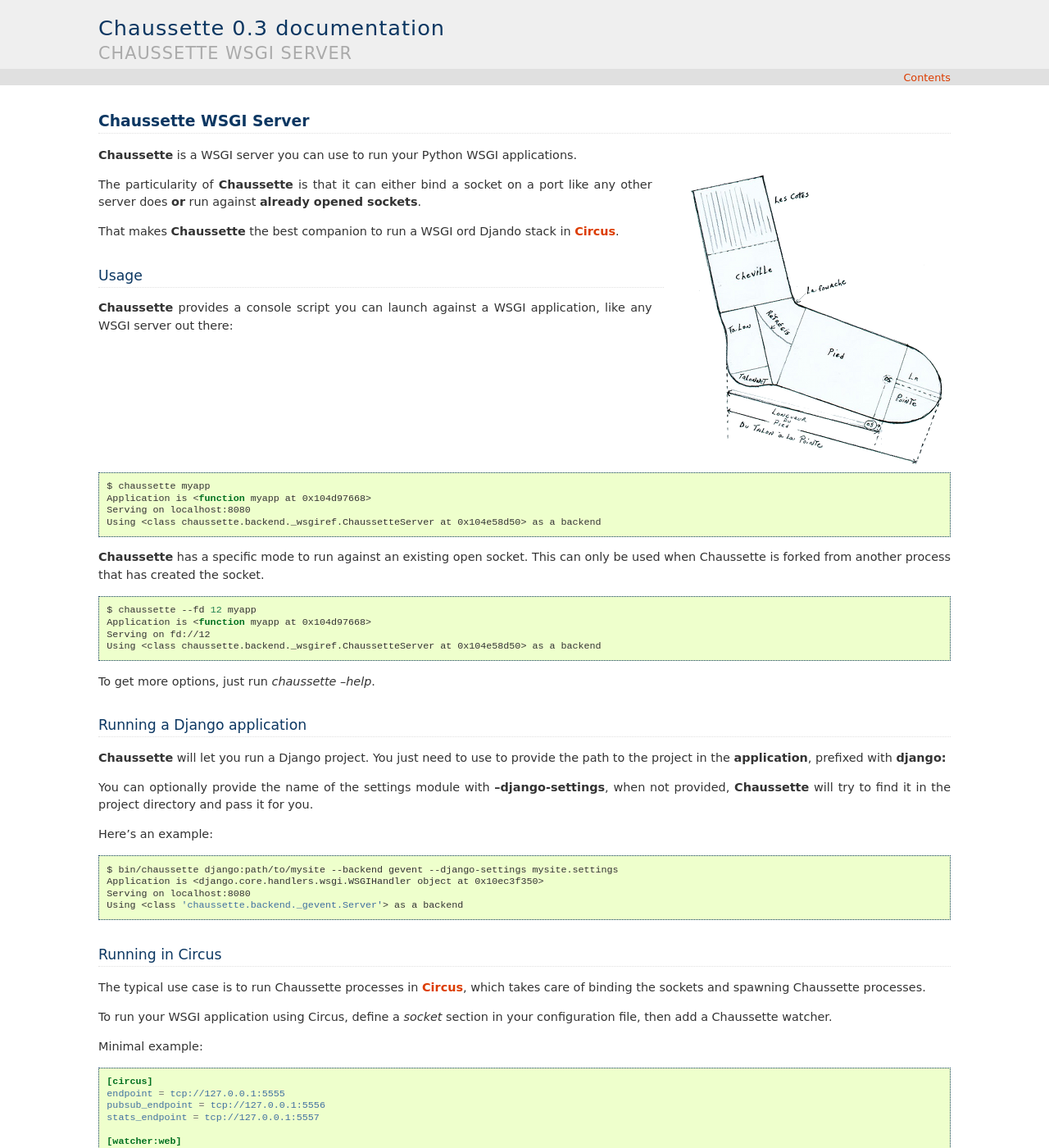
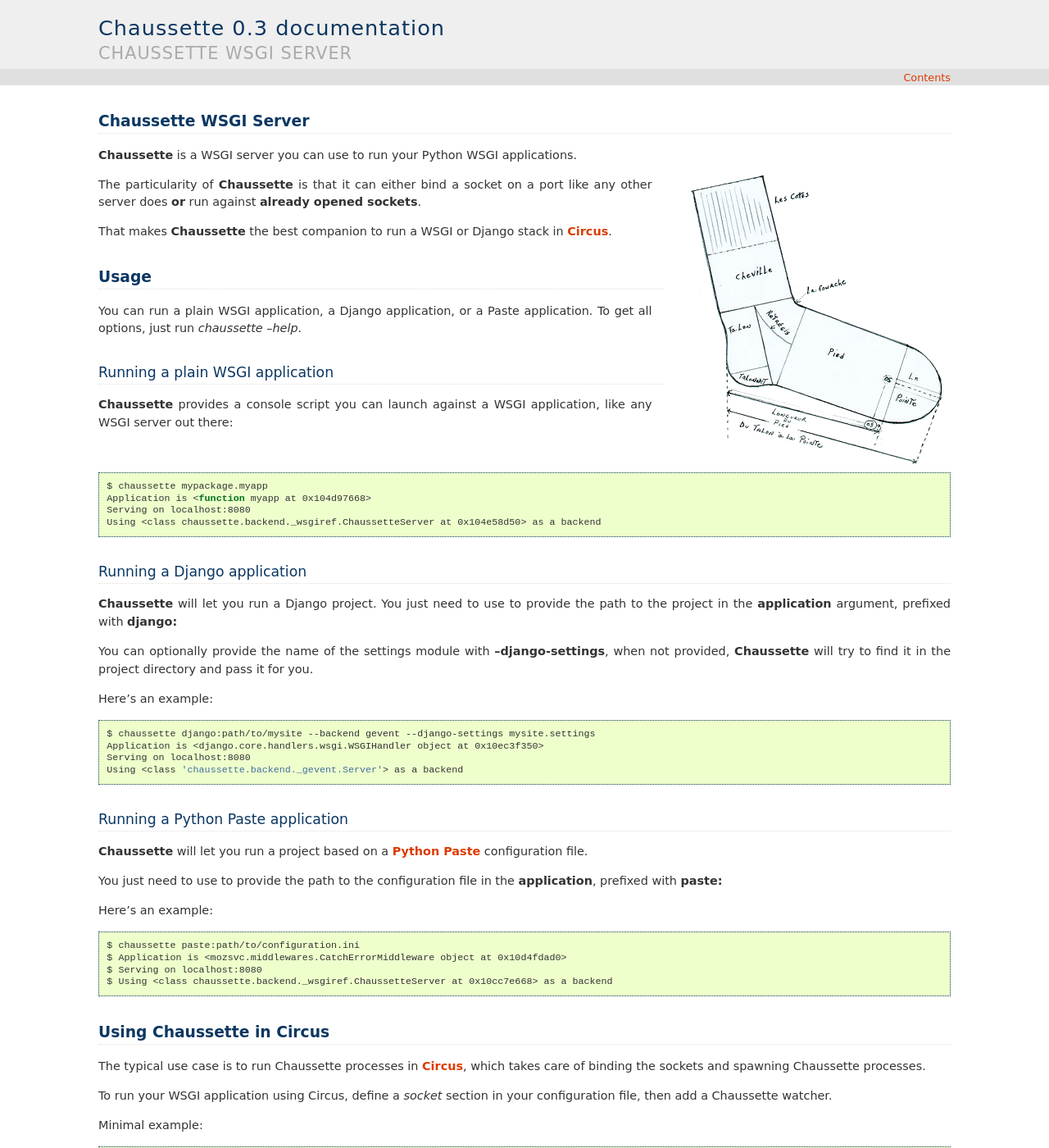
Before and after one commit to circus-tent/chaussette, a Sphinx documentation site: the page built from docs/source/index.rst, in a window 1280 px wide and 1400 px high. Shown: the whole window at 82% size. Built offline with Sphinx 7.4.7, drawn with Linux system fonts in a browser that asks for light colours.

Commit message:
added Paste support

```diff
--- a/docs/source/index.rst
+++ b/docs/source/index.rst
@@ -12,45 +12,36 @@
 on a port like any other server does **or** run against **already opened
 sockets**.
 
-That makes **Chaussette** the best companion to run a WSGI ord Djando
+That makes **Chaussette** the best companion to run a WSGI or Django
 stack in `Circus <http://circus.io>`_.
 
 
 Usage
------
+=====
+
+You can run a plain WSGI application, a Django application, or a Paste application.
+To get all options, just run *chaussette --help*.
+
+
+Running a plain WSGI application
+--------------------------------
 
 **Chaussette** provides a console script you can launch against a WSGI
 application, like any WSGI server out there:
 
 .. code-block:: bash
 
-    $ chaussette myapp
+    $ chaussette mypackage.myapp
     Application is <function myapp at 0x104d97668>
     Serving on localhost:8080
     Using <class chaussette.backend._wsgiref.ChaussetteServer at 0x104e58d50> as a backend
-
-
-**Chaussette** has a specific mode to run against an existing open socket.
-This can only be used when Chaussette is forked from another process that has created
-the socket.
-
-.. code-block:: bash
-
-    $ chaussette --fd 12 myapp
-    Application is <function myapp at 0x104d97668>
-    Serving on fd://12
-    Using <class chaussette.backend._wsgiref.ChaussetteServer at 0x104e58d50> as a backend
-
-
-To get more options, just run *chaussette --help*.
-
 
 
 Running a Django application
 ----------------------------
 
 **Chaussette** will let you run a Django project. You just need to use to provide the
-path to the project in the **application**, prefixed with **django:**
+path to the project in the **application** argument, prefixed with **django:**
 
 You can optionally provide the name of the settings module with **--django-settings**,
 when not provided, **Chaussette** will try to find it in the project directory and
@@ -60,14 +51,33 @@
 
 .. code-block:: bash
 
-    $ bin/chaussette django:path/to/mysite --backend gevent --django-settings mysite.settings
+    $ chaussette django:path/to/mysite --backend gevent --django-settings mysite.settings
     Application is <django.core.handlers.wsgi.WSGIHandler object at 0x10ec3f350>
     Serving on localhost:8080
     Using <class 'chaussette.backend._gevent.Server'> as a backend
 
 
-Running in Circus
------------------
+Running a Python Paste application
+----------------------------------
+
+**Chaussette** will let you run a project based on a
+`Python Paste <http://pythonpaste.org/>`_ configuration file.
+
+You just need to use to provide the
+path to the configuration file in the **application**, prefixed with **paste:**
+
+Here's an example:
+
+.. code-block:: bash
+
+    $ chaussette paste:path/to/configuration.ini
+    $ Application is <mozsvc.middlewares.CatchErrorMiddleware object at 0x10d4fdad0>
+    $ Serving on localhost:8080
+    $ Using <class chaussette.backend._wsgiref.ChaussetteServer at 0x10cc7e668> as a backend
+
+
+Using Chaussette in Circus
+==========================
 
 The typical use case is to run Chaussette processes in `Circus <http://circus.io>`_,
 which takes care of binding the sockets and spawning Chaussette processes.
@@ -99,7 +109,7 @@
 
 
 Backends
---------
+========
 
 Chaussette is just a bit of glue code on the top of existing WSGI servers,
 and is organized around **back ends**.
@@ -133,7 +143,7 @@
 
 
 Rationale and Design
---------------------
+====================
 
 Most WGSI servers out there provide advanced features to scale your web
 applications, like multi-threading or multi-processing. Depending on the
@@ -156,6 +166,6 @@
 
 
 Useful links
-------------
+============
 
 - Repository : https://github.com/tarekziade/chaussette
```
Also changed, not shown: 2 other files.
